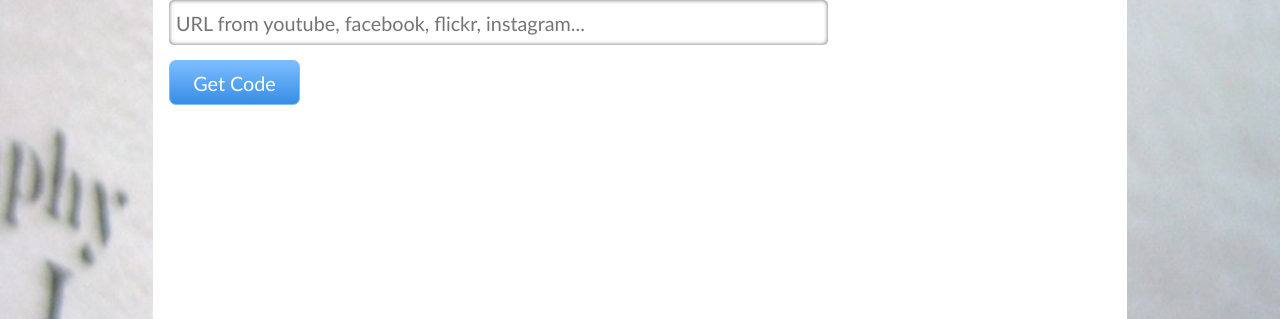
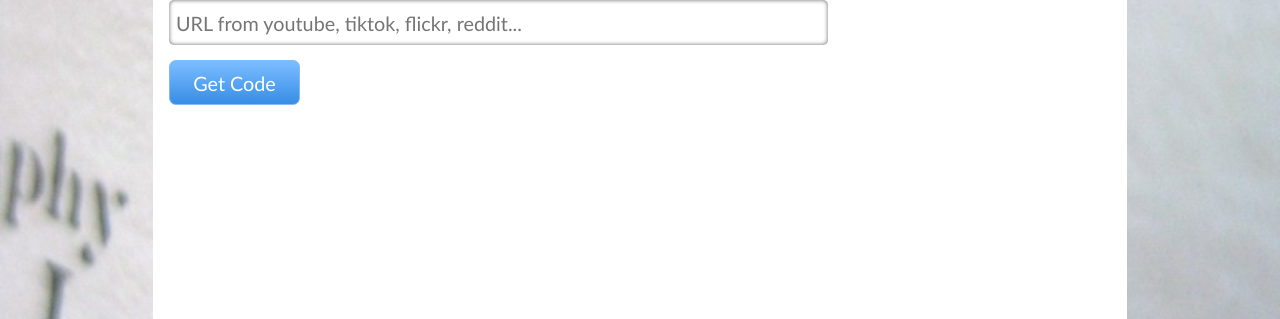
Before and after one commit to jasonclark/oembed-this, a PHP site: page / in a window 1280 px wide. Shown: the part 188-507 px from the top of the page. Run offline with PHP 8.4, Linux system fonts and the light colour scheme.

Commit message:
updated oembed endpoints, added tiktok and giphy endpoints

```diff
--- a/index.php
+++ b/index.php
@@ -81,20 +81,21 @@ function getEmbedCode($url = "", $maxwidth = 320) {
     $url = 'http://'.substr($url, 8);
     //echo $url;
   }
-
+  //sources available from https://oembed.com/providers.json
   $sources = array(
     'codepen.io' => 'http://codepen.io/api/oembed',
     'dribbble.com' => 'https://api.embed.ly/v1/api/oembed',
     'flickr.com' => 'https://www.flickr.com/services/oembed/',
     //Facebook also allows video oembed - https://developers.facebook.com/docs/plugins/oembed-endpoints
     //note: Facebook posts or videos must be public
-    'facebook.com' => 'https://www.facebook.com/plugins/post/oembed.json/',
+    'facebook.com' => 'https://graph.facebook.com/v8.0/oembed_post',
+    'giphy.com' => 'https://giphy.com/services/oembed',
     //note: getty needs short url pattern + asset id -> http://gty.im/[asset-id]
     'gty.im' => 'http://embed.gettyimages.com/oembed',
     //'github.com' => 'https://github.com/api/oembed',
     //'hulu.com' => 'http://www.hulu.com/api/oembed.json',
     'ifttt.com' => 'https://ifttt.com/oembed',
-    'instagram.com' => 'https://api.instagram.com/oembed/',
+    'instagram.com' => 'https://graph.facebook.com/v8.0/instagram_oembed',
     'kickstarter.com' => 'https://www.kickstarter.com/services/oembed',
     'meetup.com' => 'https://api.meetup.com/oembed',
     'nytimes.com' => 'https://www.nytimes.com/svc/oembed/json/',
@@ -104,10 +105,12 @@ function getEmbedCode($url = "", $maxwidth = 320) {
     'speakerdeck.com' => 'https://speakerdeck.com/oembed.json',
     //'spotify.com' => 'https://embed.spotify.com/oembed/',
     'ted.com' => 'https://www.ted.com/talks/oembed.json',
+    'tiktok.com' => 'https://www.tiktok.com/oembed',
     'twitter.com' => 'https://publish.twitter.com/oembed',
     'ustream.tv' => 'http://www.ustream.tv/oembed',
     'vine.co' => 'https://vine.co/oembed.json',
     'vimeo.com' => 'https://vimeo.com/api/oembed.json',
+    'wordpress.com' => 'http://public-api.wordpress.com/oembed/',
     'youtube.com' => 'https://www.youtube.com/oembed'
   );
 
@@ -174,7 +177,7 @@ else:
 </span>
 <fieldset>
   <label for="uri">Enter URL:</label>
-  <input title="Enter URL" type="text" name="uri" id="uri" placeholder="URL from youtube, facebook, flickr, instagram..." autofocus />
+  <input title="Enter URL" type="text" name="uri" id="uri" placeholder="URL from youtube, tiktok, flickr, reddit..." autofocus />
   <button type="submit" class="button">Get Code</button>
 </fieldset>
 </form>
```
Also changed, not shown: index.txt (+7 -4 lines).
